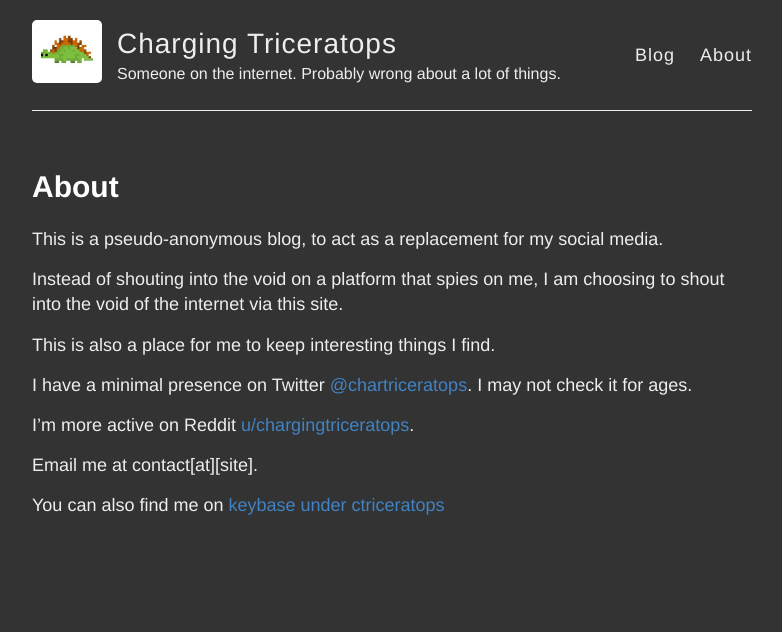
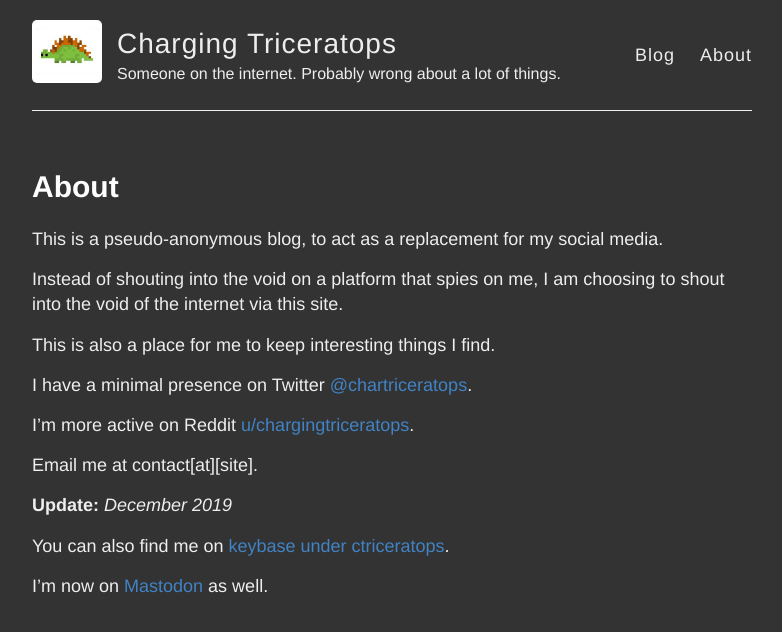
Before and after one commit to chargingtriceratops/chargingtriceratops-blog, a Jekyll site: the page built from about.md, in a window 1280 px wide. Shown: the top 632 px of the page, without its empty margins (248-1030 px from the left). Built offline with Jekyll 4.4.1, drawn with Linux system fonts in a browser that asks for light colours.

Commit message:
add mastodon link back.

```diff
--- a/about.md
+++ b/about.md
@@ -10,10 +10,14 @@ Instead of shouting into the void on a platform that spies on me, I am choosing
 
 This is also a place for me to keep interesting things I find.
 
-I have a minimal presence on Twitter [@chartriceratops](https://twitter.com/chartriceratops). I may not check it for ages.
+I have a minimal presence on Twitter [@chartriceratops](https://twitter.com/chartriceratops).
 
 I'm more active on Reddit [u/chargingtriceratops](https://old.reddit.com/user/chargingtriceratops).
 
 Email me at contact[at][site].
 
-You can also find me on [keybase under ctriceratops](https://keybase.io/ctriceratops)
+**Update:** *December 2019*
+
+You can also find me on [keybase under ctriceratops](https://keybase.io/ctriceratops).
+
+I'm now on <a rel="me" href="https://mastodon.social/@chargingtriceratops">Mastodon</a> as well.
```
